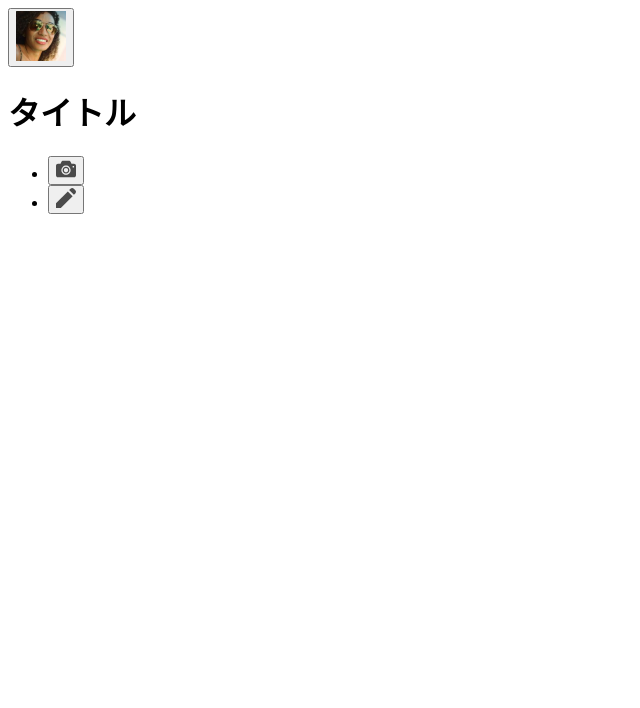
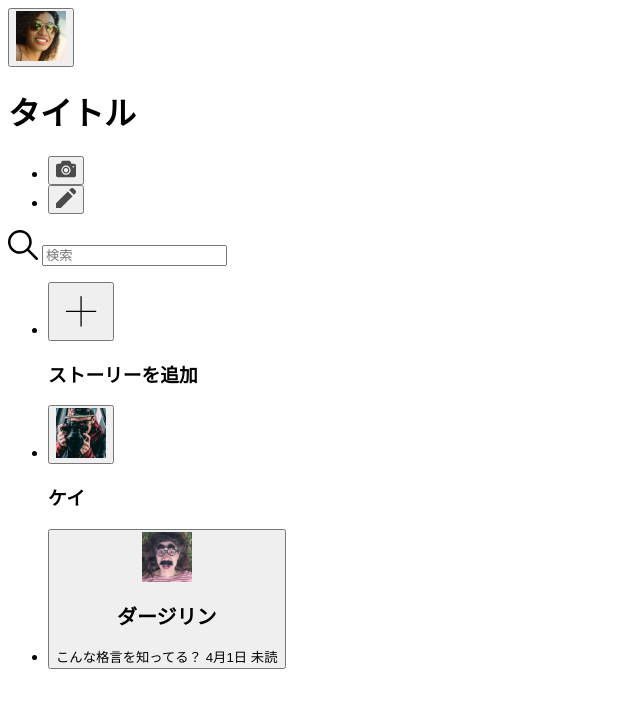
Before and after one commit to qsat/bc_html_2020, a website: page public/kano/index.html in a window 1280 px wide. Shown: the whole page, without its empty margins (0-640 px from the left). Drawn offline with Linux system fonts and the light colour scheme.

Commit message:
add main content

```diff
--- a/public/kano/index.html
+++ b/public/kano/index.html
@@ -13,6 +13,39 @@
             </ul>
         </header>
         <main>
+            <section class="search">
+                <img src="../images/icons/search.svg" width="30" />
+                <input type="search" placeholder="検索"></input>
+            </section>
+            <section class="stories">
+                <ul>
+                    <li class="story-add">
+                        <button class="story-add-button">
+                            <img src="../images/icons/plus.svg" width="50" alt="ストーリーを追加" />
+                        </button>
+                        <h3 class="story-add-title">ストーリーを追加</h3>
+                    </li>
+                    <li class="story-user">
+                        <button class="story-user-button">
+                            <img src="../images/avatars/a2.jpg" width="50" alt="プロフィール画像" />
+                        </button>
+                        <h3 class="story-user-name">ケイ</h3>
+                    </li>
+                </ul>
+            </section>
+            <section class="message-histories">
+                <ul>
+                    <li>
+                        <button class="message-button">
+                            <img src="../images/avatars/a3.jpg" width="50" alt="プロフィール画像" />
+                            <h2 class="message-name">ダージリン</h2>
+                            <span class="massage-text">こんな格言を知ってる？</span>
+                            <span class="massage-date">4月1日</span>
+                            <span class="message-unread">未読</span>
+                        </button>
+                    </li>
+                </ul>
+            </section>
         </main>
         <footer>
         </footer>
```
